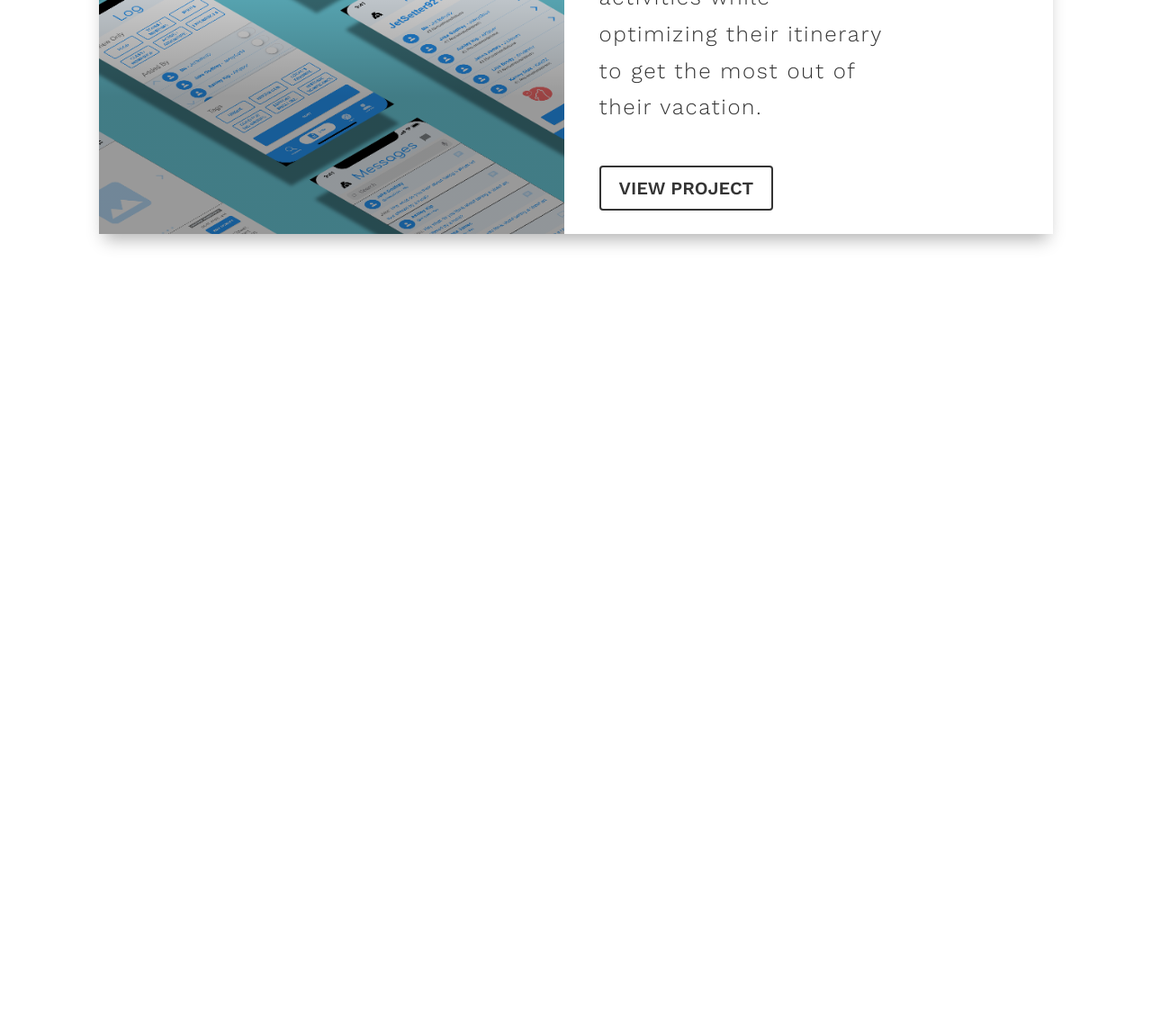
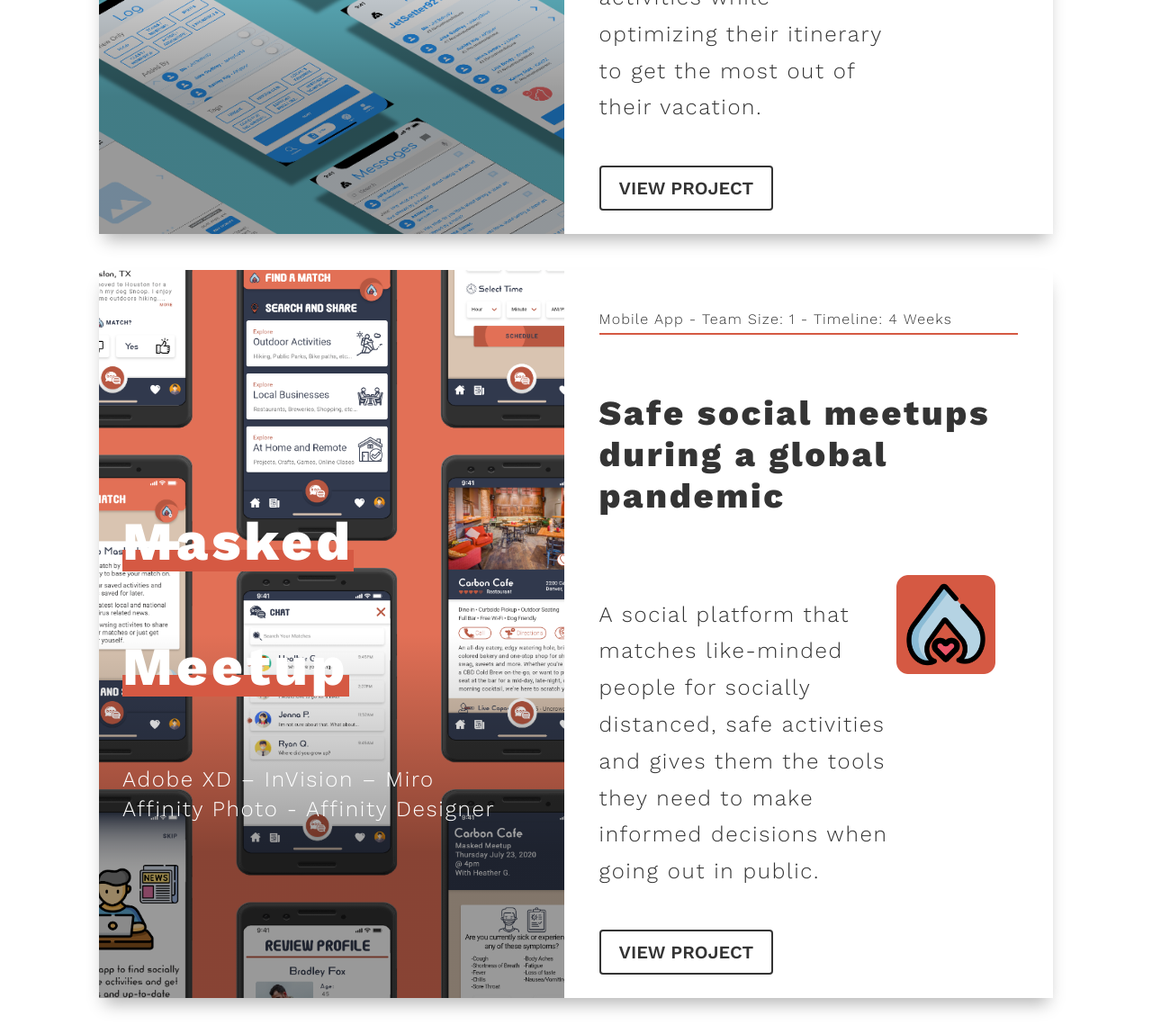
Before and after one commit to Lemis36/Portfolio, a plain HTML site: page index.html in a window 1280 px wide. Shown: the part 1427-2576 px from the top of the page at 90% size. Before the commit the page ends 1727 px from the top, so only its background shows below. Drawn offline with nearby package versions, Linux system fonts and the light colour scheme.

Commit message:
Added second project

```diff
--- a/CSS/index.css
+++ b/CSS/index.css
@@ -215,13 +215,16 @@ a img{
 
 .projectleft{
     width: 50%;
-    background-image: linear-gradient(180deg,rgba(43,135,218,0) 50%,rgba(0,0,0,0.4) 80%), url(../Images/TripWolfMockup.png);
-    background-color: #6dcede;
     background-size: cover;
     padding-top: 20vw;
     padding-right: 2vw;
     padding-bottom: 3vw;
     padding-left: 2vw;
+}
+
+.TW{
+    background-image: linear-gradient(180deg,rgba(43,135,218,0) 50%,rgba(0,0,0,0.4) 80%), url(../Images/TripWolfMockup.png);
+    background-color: #6dcede;
 }
 
 .title{
@@ -261,7 +264,15 @@ a img{
     font-weight: 300;
     font-size: 16px;
     line-height: 1.8em;
+
+}
+
+.bluediv{
     border-bottom: 2px solid #6dcede;
+}
+
+.reddiv{
+    border-bottom: 2px solid #d55943;
 }
 
 .projectright h5{
@@ -284,3 +295,14 @@ a img{
     width: 25%;
     float: right;
 }
+
+.MM-highlight{
+    border-bottom: 24px solid #d55943;
+    display: inline-block;
+    line-height: 0.1;
+}
+
+.MM{
+    background-image: linear-gradient(180deg,rgba(43,135,218,0) 50%,rgba(0,0,0,0.4) 80%), url(../Images/Masked-Mockup.png);
+    background-color: #d55943;
+}
--- a/index.html
+++ b/index.html
@@ -42,7 +42,7 @@
 
     <div class="project">
         <div class="projectcontainer">
-            <div class="projectleft">
+            <div class="TW projectleft">
                 <div class="title">
                     <h3 class="TW-highlight">TripWolf</h3>
                     <p>Adobe XD – InVision – Miro<br><br>
@@ -51,7 +51,7 @@
             </div>
             <div class="projectright">
 
-                <p class="projectinfo">Mobile App - Team Size: 1 - Timeline: 4 Weeks</p>
+                <p class="bluediv projectinfo">Mobile App - Team Size: 1 - Timeline: 4 Weeks</p>
                 <h5>Group vacation<br>planning, simplified</h5>
                 <div class="body">
                     <img src="Images\Icon.png">
@@ -63,6 +63,30 @@
         </div>
     </div>
 
+    <div class="project">
+        <div class="projectcontainer">
+            <div class="MM projectleft">
+                <div class="title">
+                    <h3 class="MM-highlight">Masked</h3>
+                    <h3 class="MM-highlight">Meetup</h3>
+                    <p>Adobe XD – InVision – Miro<br><br>
+                     Affinity Photo - Affinity Designer</p>
+                </div>
+            </div>
+            <div class="projectright">
+
+                <p class="reddiv projectinfo">Mobile App - Team Size: 1 - Timeline: 4 Weeks</p>
+                <h5>Safe social meetups during a global pandemic</h5>
+                <div class="body">
+                    <img src="Images\Masked-Icon.png">
+                    <p class="projectdescription">A social platform that matches like-minded people for socially distanced, safe activities and gives them the tools they need to make informed decisions when going out in public.</p>
+                </div>
+                <a class="button" href="#masked">VIEW PROJECT</a>
+            </div>
+
+        </div>
+    </div>
+
 
 </body>
 </html>
```
